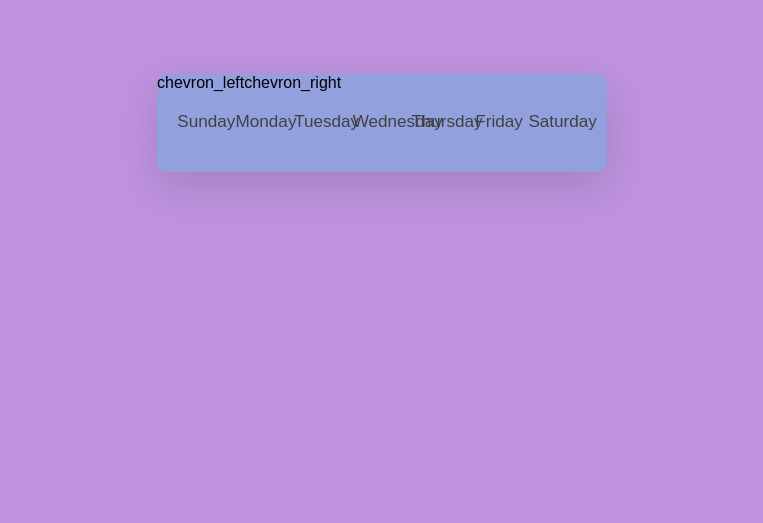
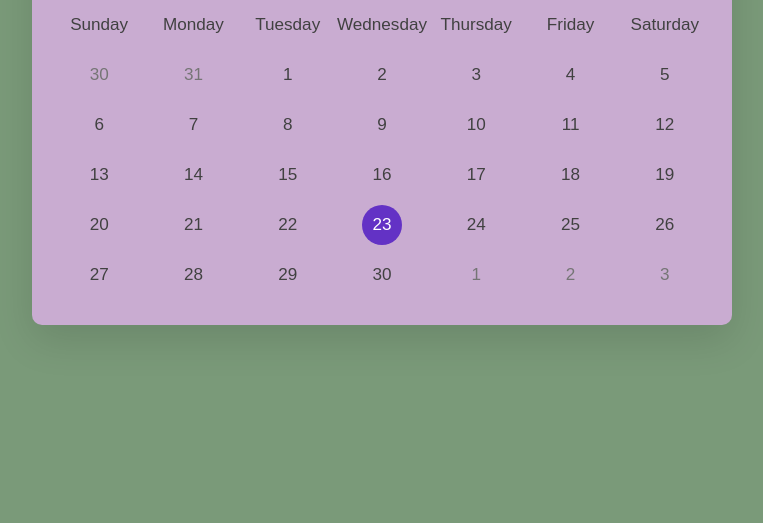
Before and after one commit to jrwhe01/Calendar, a plain HTML site: page index.html in a window 1280 px wide. Shown: the part 277-800 px from the top of the page, without its empty margins (258-1021 px from the left). Drawn offline with nearby package versions, Linux system fonts and the light colour scheme.

Commit message:
working calendar!

```diff
--- a/index.html
+++ b/index.html
@@ -1,12 +1,17 @@
 <!DOCTYPE html>
-<html lang="en">
+<html lang="en" dir="ltr">
+
 <head>
-    <meta charset="UTF-8">
-    <meta name="viewport" content="width=device-width, initial-scale=1.0">
+    <meta charset="utf-8">
     <title>Calendar</title>
-
-    <link rel="stylesheet" href="style.css">
-</head>
+    <meta name="viewport"
+          content="width=device-width, initial-scale=1.0">
+    <link rel="stylesheet"
+        href="style.css">
+        <link rel="stylesheet"
+        href=
+"https://fonts.googleapis.com/css2?family=Material+Symbols+Rounded:opsz,wght,FILL,GRAD@20..48,100..700,0..1,-50..200">
+    </head>
 <body>
     <div class="calendar-container">
         <header class="calendar-header">
--- a/script.js
+++ b/script.js
@@ -29,7 +29,74 @@ const months = [
 
 const manipulate = () => {
     //this is like a js version of a method in a class
-    //ie you ccan call manipulate() later to run this code
+    //ie you can call manipulate() later to run this code
 
-    let
+    let dayone = new Date(year, month, 1).getDay()
+    //get day returns the dyas of the week as numbers so this will determine
+    //what day if the week to be the first day of the month under
+
+    let lastdate = new Date(year, month + 1, 0).getDate()
+    //gets the date for the last day of the month by going back one
+    //from the first day if the second month
+
+    let dayend = new Date(year, month, lastdate).getDay()
+    //day of the week for the last day of the month
+
+    let monthlastdate = new Date(year, month, 0).getDate()
+    //last day of the previous month
+
+    let lit = "";
+    //to store calendar html
+
+    for (let i = dayone; i >0; i--)
+    //filling in the empty days at the start of the calendar with the
+    //last days of the previous month
+    {
+       lit += `<li class="inactive">${monthlastdate - i + 1}</li>`;
+        //html for inactive
+    }
+
+    for (let i = 1; i <= lastdate; i++)
+    //fills in the days of the month
+    {
+        let isToday = i === date.getDate()
+            && month === new Date().getMonth()
+            && year === new Date().getFullYear()
+            ? "active"
+            : "";
+        lit += `<li class="${isToday}">${i}</li>`;
+        //activates today's date
+    }
+
+    for (let i = dayend; i<6; i++)
+    {
+        lit += `<li class="inactive">${i - dayend + 1}</li>`;
+        //fills in the days of the next month at are visable on the calendar
+    }
+    day.innerHTML = lit;
+    currdate.innerText = `${months[month]} ${year}`;
+
 }
+
+manipulate();
+//set up calendar
+
+prenexIcons.forEach(icon => {
+    icon.addEventListener("click", () => {
+        month = icon.id === "calendar-prev" ? month -1 : month +1;
+
+        if (month <0 || month > 11) {
+            date = new Date(year, month, new Date().getDate());
+
+            year = date.getFullYear();
+
+            month = date.getMonth();
+        }
+
+        else
+        {
+            date = new Date();
+        }
+        manipulate();
+    });
+});
--- a/style.css
+++ b/style.css
@@ -6,7 +6,7 @@
 
 body {
     display: flex;
-    background: #be92de;
+    background: #7a9a79;
     min-height: 100vh;
     padding: 0 10px;
     align-items: center;
@@ -15,11 +15,18 @@ body {
 }
 
 .calendar-container {
-    background: #92a1de;
-    width: 450px;
+    background: #c9acd1;
+    width: 700px;
     border-radius: 10px;
     box-shadow: 0 15px 40px rgba(0, 0, 0, 0.12);
     /*main calendar card*/
+}
+
+.calendar-container header {
+    display: flex;
+    align-items: center;
+    padding: 25px 30px 10px;
+    justify-content: space-between;
 }
 
 header .calendar-nav {
@@ -27,7 +34,7 @@ header .calendar-nav {
     /*formats arrow icons*/
 }
 
-header .calendar-navigation span {
+header .calendar-nav span {
     height: 38px;
     width: 38px;
     margin: 0 1px;
@@ -36,7 +43,7 @@ header .calendar-navigation span {
     line-height: 38px;
     border-radius: 50%;
     user-select: none;
-    color: #edb9d8;
+    color: #443a40;
     font-size: 1.9rem;
     /*makes the arrow clickable buttons*/
 }
@@ -47,7 +54,7 @@ header .calendar-navigation span {
 }
 
 header .calendar-nav span:hover {
-    background: #f2f2f2;
+    background: #f7f2f2;
     /*adds hover effct over icons*/
 }
 
@@ -92,7 +99,7 @@ header .calendar-current-date {
 }
 
 .calendar-dates li.inactive {
-    color: #aaa;
+    color: #757575;
     /*styles days that are inactive like days before the first*/
 }
 
```
